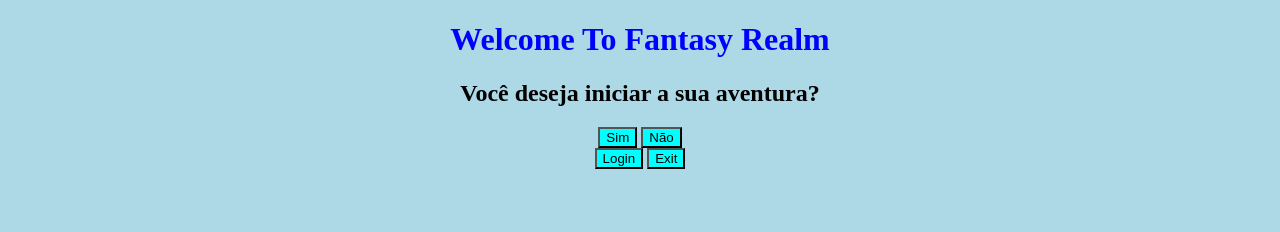
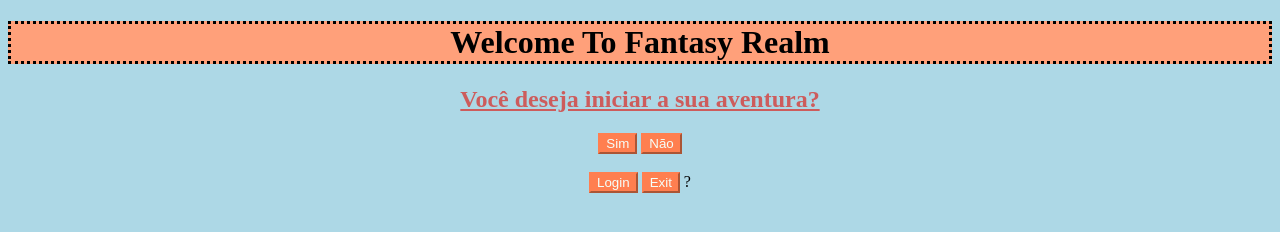
Before and after one commit to MargarethSasaki/projetogit, a plain HTML site: page index.html in a window 1280 px wide. Drawn offline with Linux system fonts and the light colour scheme.

Commit message:
Alterado design da página / botões e subtitulo

```diff
--- a/fantasy.css
+++ b/fantasy.css
@@ -3,9 +3,21 @@ body{
     text-align: center;
 }
 h1{
-    color: blue;
+    color: black;
+    border: dotted;
+    background-color:lightsalmon;
+
+
 
 }
+h2{
+    color:indianred;
+    text-decoration:underline;
+
+}
+
 button{
-    background-color: aqua;
+    color:mintcream;
+    background-color:coral;
+    border-color:coral;
 }
--- a/index.html
+++ b/index.html
@@ -6,6 +6,12 @@
     <meta name="viewport" content="width=device-width, initial-scale=1.0">
     <title>Fantasy World</title>
     <link rel="stylesheet" type="text/css" href="fantasy.css" media="screen" />
+    <script>
+        function escrevenoconsole(txt){
+            console.log(txt);
+        }
+
+    </script>
 </head>
 <body>
     <center>
@@ -14,11 +20,13 @@
 
         <h2>Você deseja iniciar a sua aventura?</h2>
 
-        <button>Sim</button>
-        <button>Não</button>
+        <button onclick="console.log('Bem-Vindo')">Sim</button>
+        <button onclick="escrevenoconsole('Que pena!')">Não</button>
+        <br>
         <br>
         <button>Login</button>
         <button>Exit</button>
+        <span id="spanmensagem">?</span>
 
     </center>
 
```
